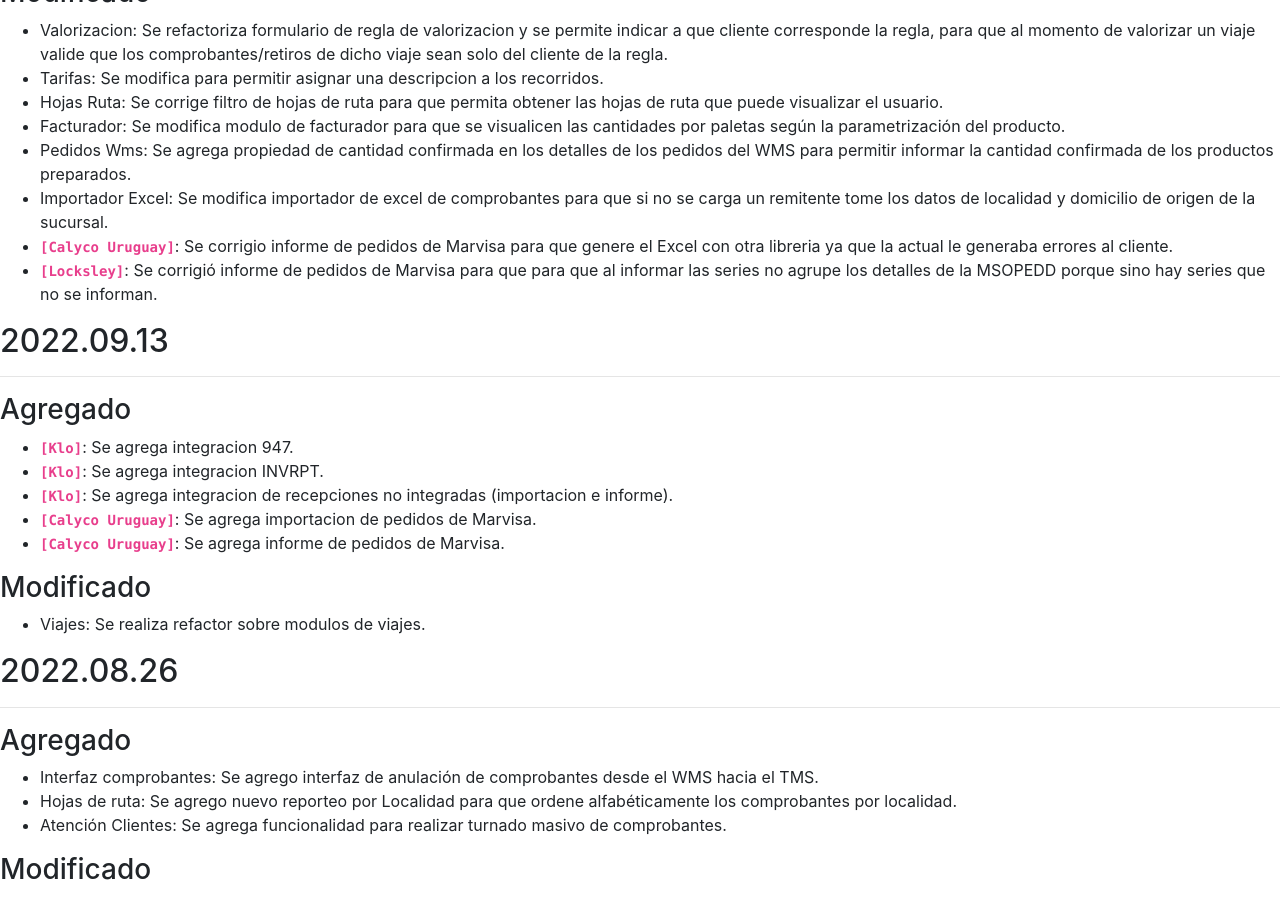
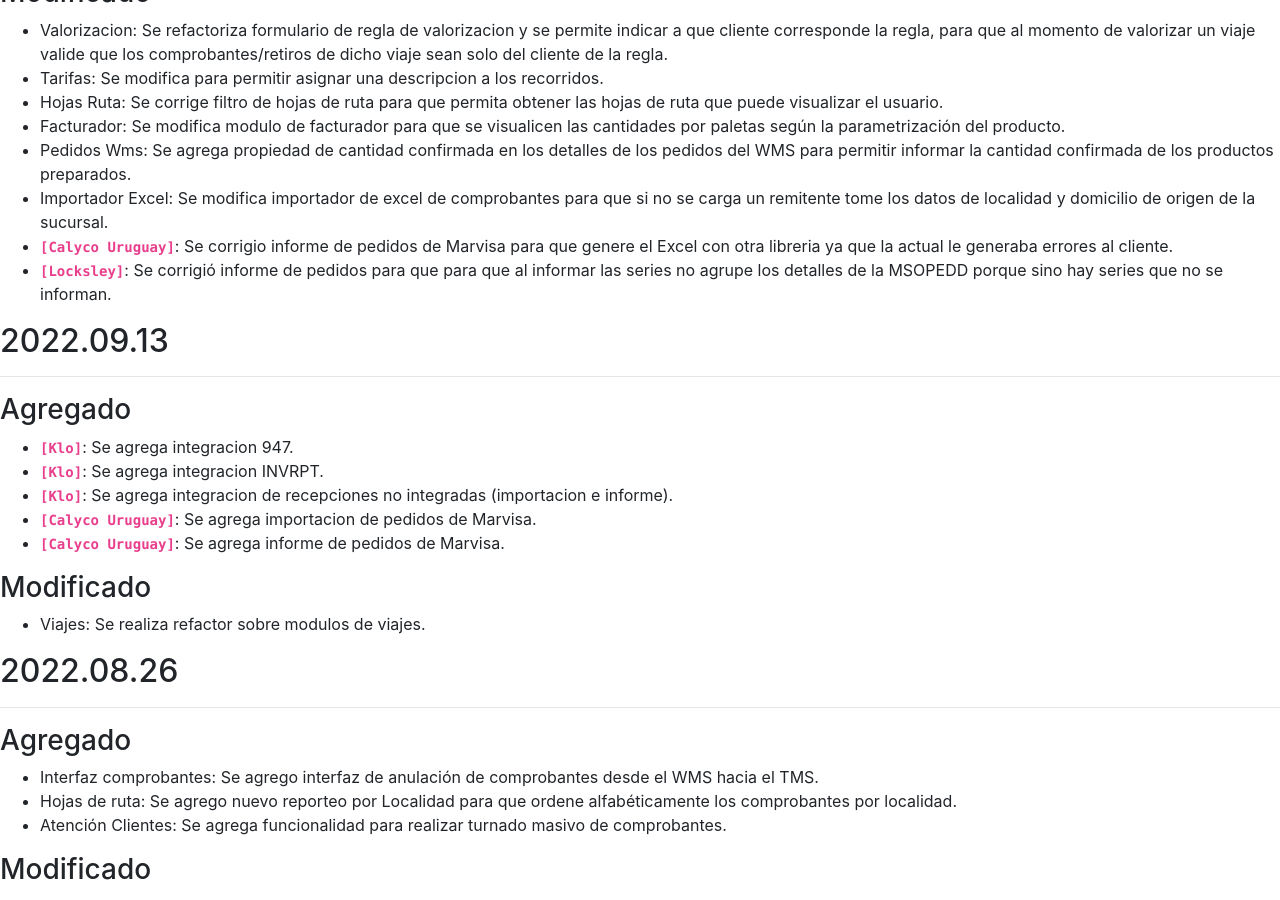
Before and after one commit to brainsys-arsaad/versionado, a Jekyll site: the page built from registro-cambios.markdown, in a window 1280 px wide and 900 px high, scrolled down 2257 px. Built offline with Jekyll 4.4.1, drawn with Linux system fonts in a browser that asks for light colours.

Commit message:
Update registro-cambios.markdown

```diff
--- a/registro-cambios.markdown
+++ b/registro-cambios.markdown
@@ -159,7 +159,7 @@ El formato esta basado en [Keep a Changelog](https://keepachangelog.com/es-ES/1.
 - Pedidos Wms: Se agrega propiedad de cantidad confirmada en los detalles de los pedidos del WMS para permitir informar la cantidad confirmada de los productos preparados.
 - Importador Excel: Se modifica importador de excel de comprobantes para que si no se carga un remitente tome los datos de localidad y domicilio de origen de la sucursal.
 - **`[Calyco Uruguay]`**: Se corrigio informe de pedidos de Marvisa para que genere el Excel con otra libreria ya que la actual le generaba errores al cliente.
-- **`[Locksley]`**: Se corrigió informe de pedidos de Marvisa para que para que al informar las series no agrupe los detalles de la MSOPEDD porque sino hay series que no se informan.
+- **`[Locksley]`**: Se corrigió informe de pedidos para que para que al informar las series no agrupe los detalles de la MSOPEDD porque sino hay series que no se informan.
 
 ## 2022.09.13
 ---
```
